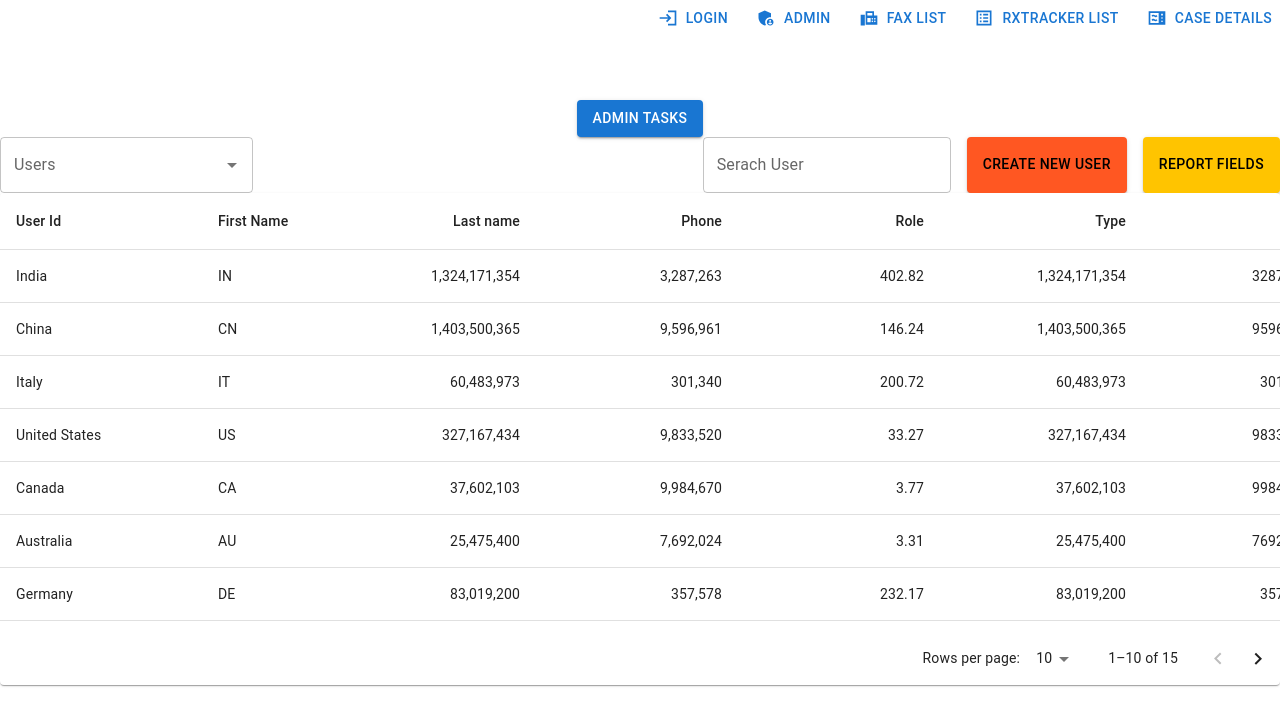
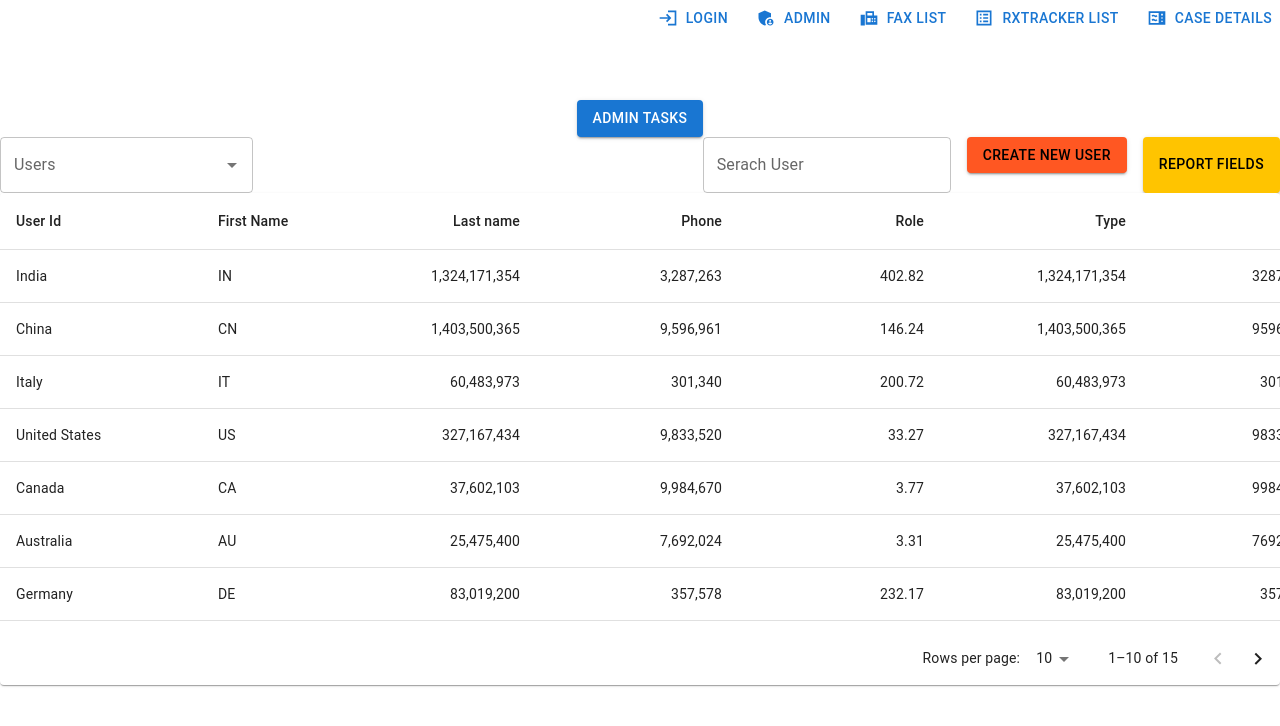
Before and after one commit to rbasuvarajTika/react_adminpage_namrata, a React (Create React App) app: page /adminpage in a window 1280 px wide. Shown: the top 726 px of the page. Built offline with nearby package versions, Linux system fonts and the light colour scheme.

Commit message:
create new user page

```diff
--- a/src/App.css
+++ b/src/App.css
@@ -39,3 +39,8 @@
 Button{
   text-transform: none;
 }
+.fieldLabel{
+  text-align: left;
+  margin: 0;
+  padding: 0;
+}
--- a/src/Components/AdminPage.js
+++ b/src/Components/AdminPage.js
@@ -7,6 +7,8 @@ import TextField from '@mui/material/TextField';
 import Autocomplete from '@mui/material/Autocomplete';
 import UserTable from './UserTable';
 import PagingTabs from './PagingTabs';
+import { Link} from 'react-router-dom'
+
 
 
 const top100Films = [
@@ -21,9 +23,6 @@ export default function AdminPage() {
   const handleChange = (e) => {
     setSearchUser(e.target.value)
   }
-
-  console.log(searchUser)
-
   return (
     <>
     <PagingTabs/>
@@ -63,7 +62,9 @@ export default function AdminPage() {
               value={searchUser}
               onChange={handleChange}
             />
-            <Button variant="contained" style={{backgroundColor :'#ff5722', color:"#000"}}>Create New User</Button>
+             <Link className=" link" to="/CreateNewUser">
+                 <Button variant="contained" style={{backgroundColor :'#ff5722', color:"#000"}}>Create New User</Button>
+            </Link>
             <Button variant="contained" style={{backgroundColor :'#ffc400', color:"#000"}}>Report Fields</Button>
       </Stack>
 
```
Also changed, not shown: src/App.js (+6 -6 lines).
